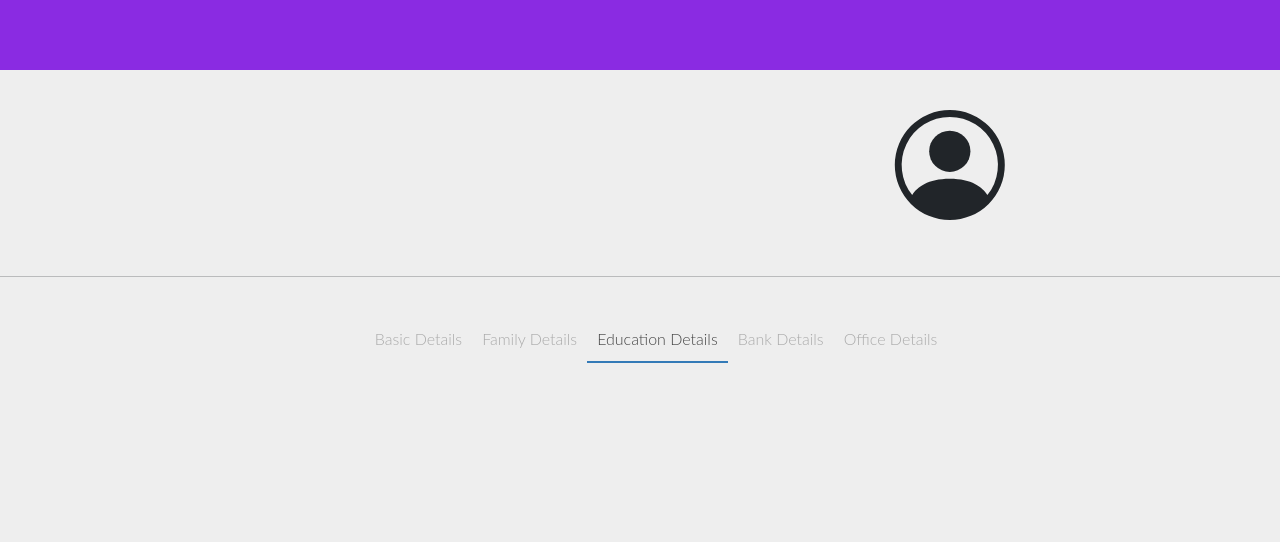
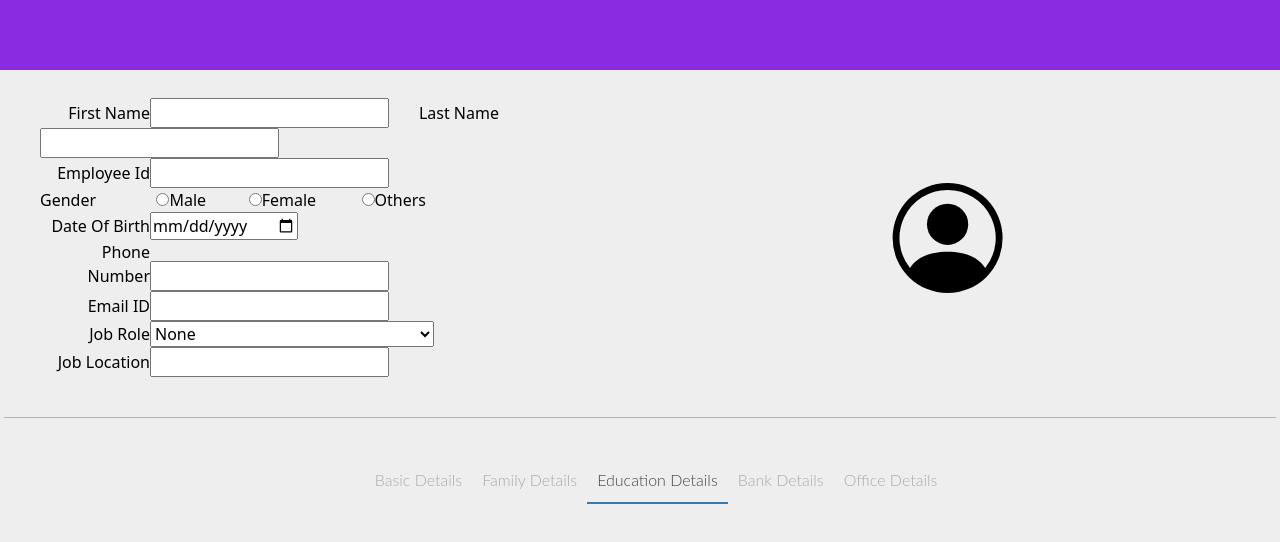
Before and after one commit to ivtlintern2022/Employee_Management, a React (Create React App) app: page / in a window 1280 px wide. Shown: the top 542 px of the page. Built offline with nearby package versions, Linux system fonts and the light colour scheme.

Commit message:
form creating in create.jsx

```diff
--- a/public/index.html
+++ b/public/index.html
@@ -18,9 +18,9 @@
     <!-- bootstrap link ends -->
 
     <style>
-      *{
-margin: 0;
-overflow-y: hidden;
+      body{
+/* margin: 0; */
+overflow: hidden;
       }
     </style>
     <title>User Management</title>
--- a/src/pages/create/Create.jsx
+++ b/src/pages/create/Create.jsx
@@ -42,15 +42,57 @@ class Create extends React.Component {
   render() {
     // const { data, array, userId } = this.state;
     return (
-      <div><div className="detailed_view_container">
+      <div>
+        <Form action="" className="form_page">
+        <div className="detailed_view_container">
+
         <Row className="profileContainer">
           <Col md={6}>
-            <Form>
+
               <div id="detail_View">
                 <div id="label_view">
-                  {/* <form action="">
-                    <label>{fname}</label>
-                  </form> */}
+                  <form action="">
+                  <label for="first_Name">First Name</label>
+                  <input type="text" name="firstname" id="first_Name_Id" required />
+                  <label for="last_Name">Last Name</label>
+                  <input type="text" name="lastname" id="last_Name_Id" required /><br></br>
+                  <label for="employee_Id">Employee Id      </label>
+                  <input type="text" name="EmployeeId" id="Employee_Id" required /><br></br>
+                  <span for="gender">Gender
+                  {/* male */}
+                  <label for="male">
+                  <input type="radio" name="gender" value="male" id="male"/>
+                  Male </label>
+                     {/* female */}
+                     <label for="female">
+                  <input type="radio" name="gender" value="female" id="female"/>
+                  Female </label>
+                  {/* others  */}
+                  <label for="others">
+                  <input type="radio" name="gender" value="others" id="others"/>
+                  Others</label></span>
+                  <br/>
+                  <label for="dob">Date Of Birth</label>
+                  <input type="date" name="dob" id="date_Of_Birth_Id" required /><br></br>
+                  <label for="phone_Number">Phone Number</label>
+                  <input type="number" name="phone_number" id="phone_Number_Id" required /><br></br>
+                  <label for="email_Id">Email ID</label>
+                  <input type="text" name="emailid" id="email_Id" required /><br/>
+                  <label for="job_Role">Job Role</label>
+                  <select name="job_Role">
+                    <option value="none" selected>None</option>
+                    <option value="hardware_engineer" >Hardware Engineer</option>
+                    <option value="software_engineer">Software Engineer</option>
+                    <option value="information_systems_manager">Information Systems Manager</option>
+                    <option value="programmer">Programmer</option>
+                    <option value="network_systems_and_data_analyst">Network Systems and Data Analyst</option>
+                    <option value="database_administrator">Database Administrator</option>
+                    <option value="systems_analyst">Systems Analyst</option>
+                    <option value="system_administrator">system administrator</option>
+                  </select><br></br>
+                  <label for="job_Location">Job Location</label>
+                  <input type="text" name="job_Location" id="job_Location" required /><br></br>
+                  </form>
                   {/* <table>
                     <tr>
                       <td> Name</td>
@@ -95,7 +137,7 @@ class Create extends React.Component {
                   </table> */}
         </div>
         </div>
-        </Form>
+
               </Col>
               <Col
                 style={{
@@ -118,6 +160,7 @@ class Create extends React.Component {
           <br />
           <Tabs>
             <Panel title="Basic Details">
+
               {/* {data.map((event) => {
                 return (
                   <>
@@ -224,7 +267,9 @@ class Create extends React.Component {
               </table> */}
             </Panel>
           </Tabs>
-        </div></div>
+        </div>
+        </Form>
+        </div>
     );
   }
 
--- a/src/pages/create/create.css
+++ b/src/pages/create/create.css
@@ -8,6 +8,22 @@ body {
      min-width: fit-content;
      height: fit-content;
   }
+  /* div {
+    margin-bottom: 10px;
+  } */
+  .form_page{
+    overflow: scroll;
+  }
+  label {
+    display: inline-block;
+    width: 110px;
+    text-align: right;
+  }
+form{
+  border-radius: 10px;
+  color: black;
+  padding: 4px;
+}
   .basic_div{
   overflow-x: scroll;
   }
@@ -42,7 +58,9 @@ body {
     -webkit-margin-end: 0px;
     -webkit-padding-start: 0px;
   }
-
+  .mapouter{position:relative;text-align:right;width:600px;height:400px;}
+  .gmap_canvas {overflow:hidden;background:none!important;width:600px;height:400px;}
+  .gmap_iframe {width:600px!important;height:400px!important;}
   ul.inline,
   li {
     display: inline-block;
```
